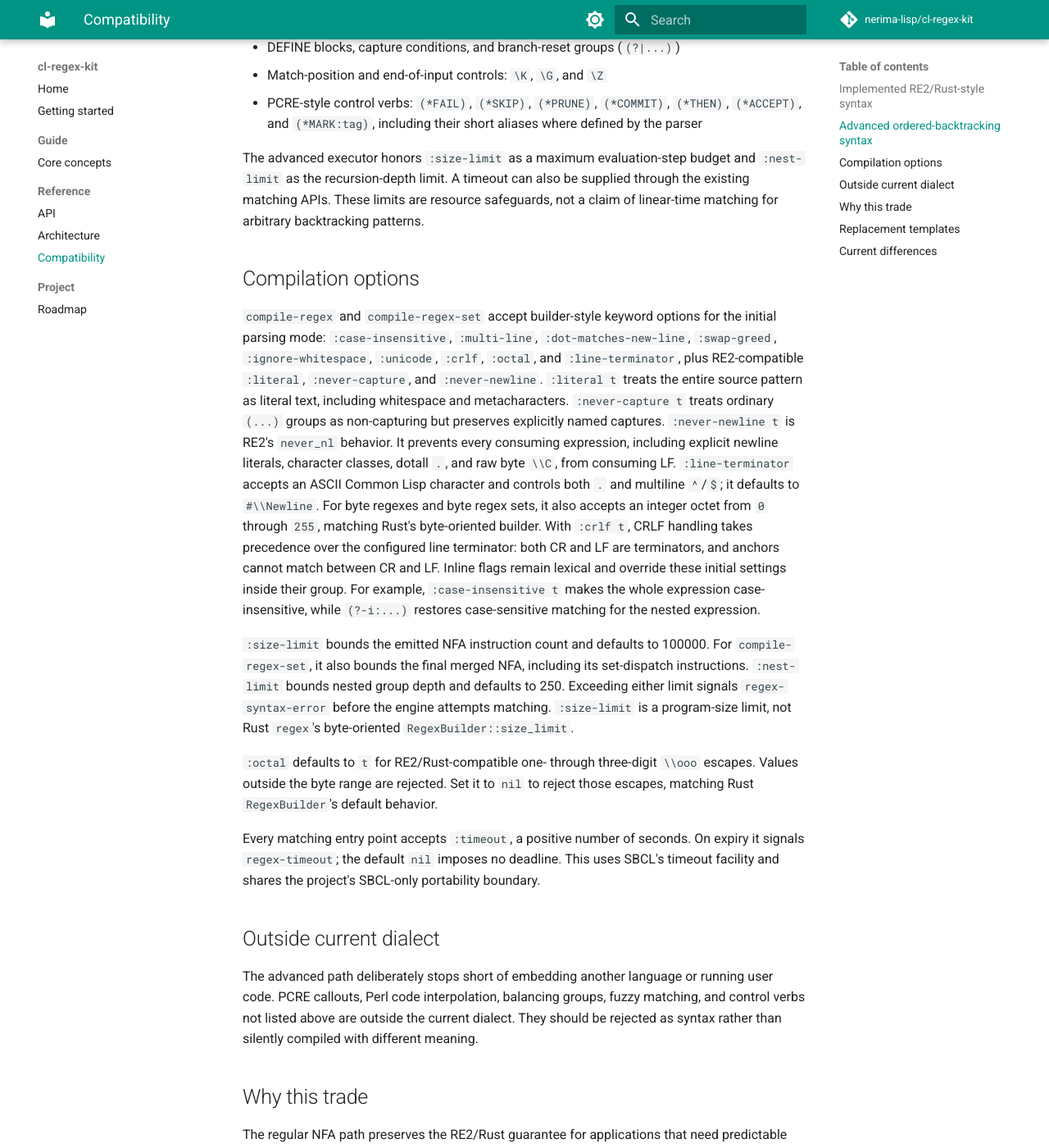
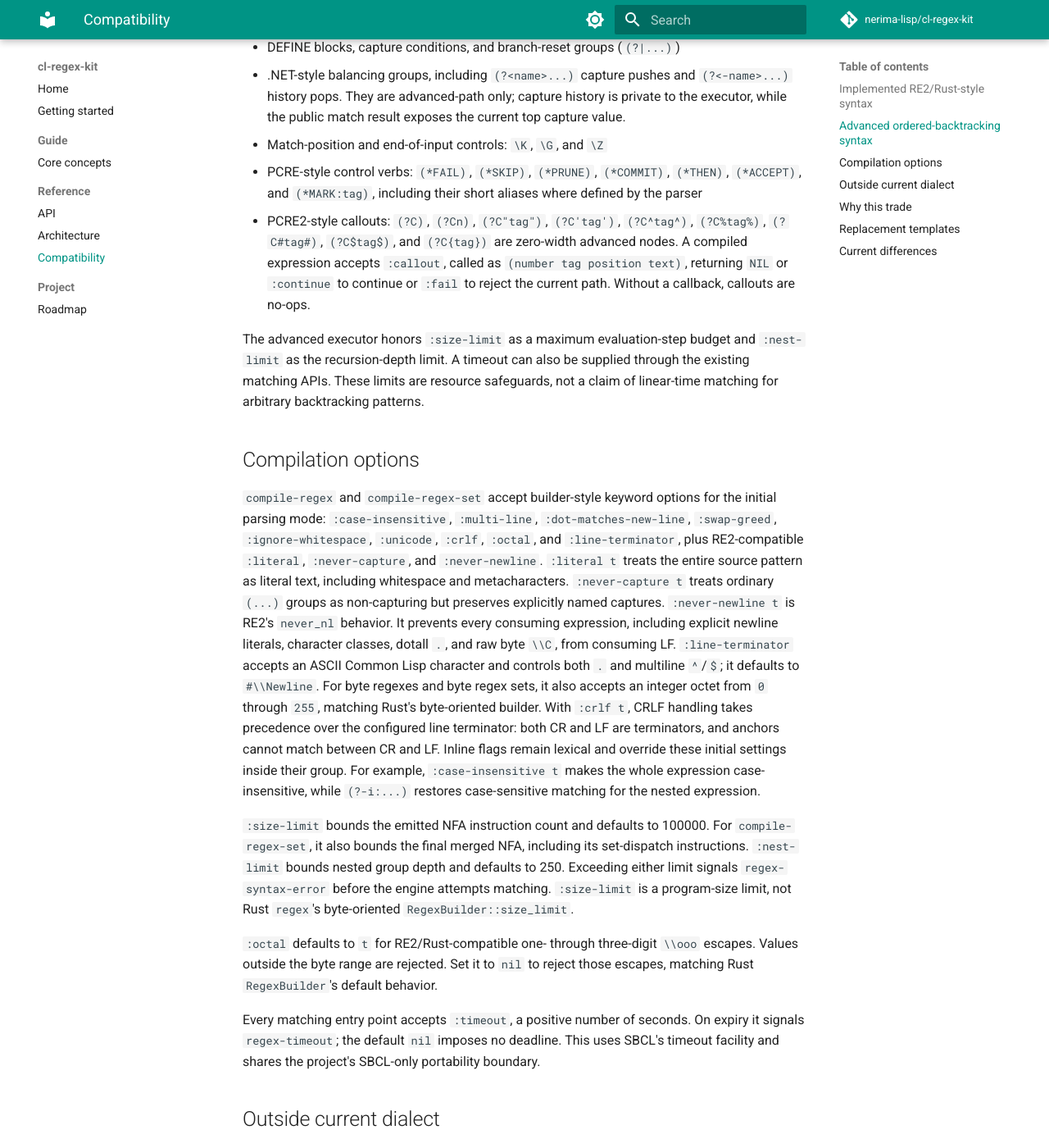
Before and after one commit to nerima-lisp/cl-regex-kit, an MkDocs documentation site: the page built from docs/src/reference/compatibility.md, in a window 1280 px wide and 1400 px high, scrolled down 2055 px. Shown: the whole window at 82% size. Built offline with MkDocs 1.6.1 and Material for MkDocs 9.7.7, drawn with Linux system fonts in a browser that asks for light colours; comment, search, counter and statistics services are not loaded; some of the changed text lies outside the part shown.

Commit message:
feat: capture unstaged root work

```diff
--- a/docs/src/project/roadmap.md
+++ b/docs/src/project/roadmap.md
@@ -43,7 +43,7 @@ non-overlapping results while safely advancing through zero-length matches.
 
 See [Compatibility](../reference/compatibility.md) for the split between the
 regular NFA path and the bounded advanced executor. The project does not embed
-user code, PCRE callouts, balancing groups, or fuzzy matching.
+Perl-style code interpolation or fuzzy matching.
 
 ## Known gaps
 
--- a/docs/src/reference/compatibility.md
+++ b/docs/src/reference/compatibility.md
@@ -82,12 +82,22 @@ regular NFA alone:
   `(?P>name)`, relative calls, and recursion conditions
 - DEFINE blocks, capture conditions, and branch-reset groups
   (`(?|...)`)
+- .NET-style balancing groups, including `(?<name>...)` capture pushes and
+  `(?<-name>...)` history pops. They are advanced-path only; capture history is
+  private to the executor, while the public match result exposes the current
+  top capture value.
 - Match-position and end-of-input controls: `\K`, `\G`, and
   `\Z`
 - PCRE-style control verbs: `(*FAIL)`, `(*SKIP)`,
   `(*PRUNE)`, `(*COMMIT)`, `(*THEN)`,
   `(*ACCEPT)`, and `(*MARK:tag)`, including their short
   aliases where defined by the parser
+- PCRE2-style callouts: `(?C)`, `(?Cn)`, `(?C"tag")`, `(?C'tag')`,
+  `(?C^tag^)`, `(?C%tag%)`, `(?C#tag#)`, `(?C$tag$)`, and `(?C{tag})` are zero-width
+  advanced nodes. A compiled expression accepts `:callout`, called as
+  `(number tag position text)`, returning `NIL` or `:continue` to continue
+  or `:fail` to reject the current path. Without a callback, callouts are
+  no-ops.
 
 The advanced executor honors `:size-limit` as a maximum evaluation-step
 budget and `:nest-limit` as the recursion-depth limit. A timeout can
@@ -138,10 +148,9 @@ portability boundary.
 ## Outside current dialect
 
 The advanced path deliberately stops short of embedding another language or
-running user code. PCRE callouts, Perl code interpolation, balancing groups,
-fuzzy matching, and control verbs not listed above are outside the current
-dialect. They should be rejected as syntax rather than silently compiled with
-different meaning.
+running arbitrary pattern code. Perl code interpolation, fuzzy matching, and
+control verbs not listed above are outside the current dialect. They should be
+rejected as syntax rather than silently compiled with different meaning.
 
 ## Why this trade
 
```
Also changed, not shown: docs/src/reference/api.md (+4 -1 lines), 15 other files.
